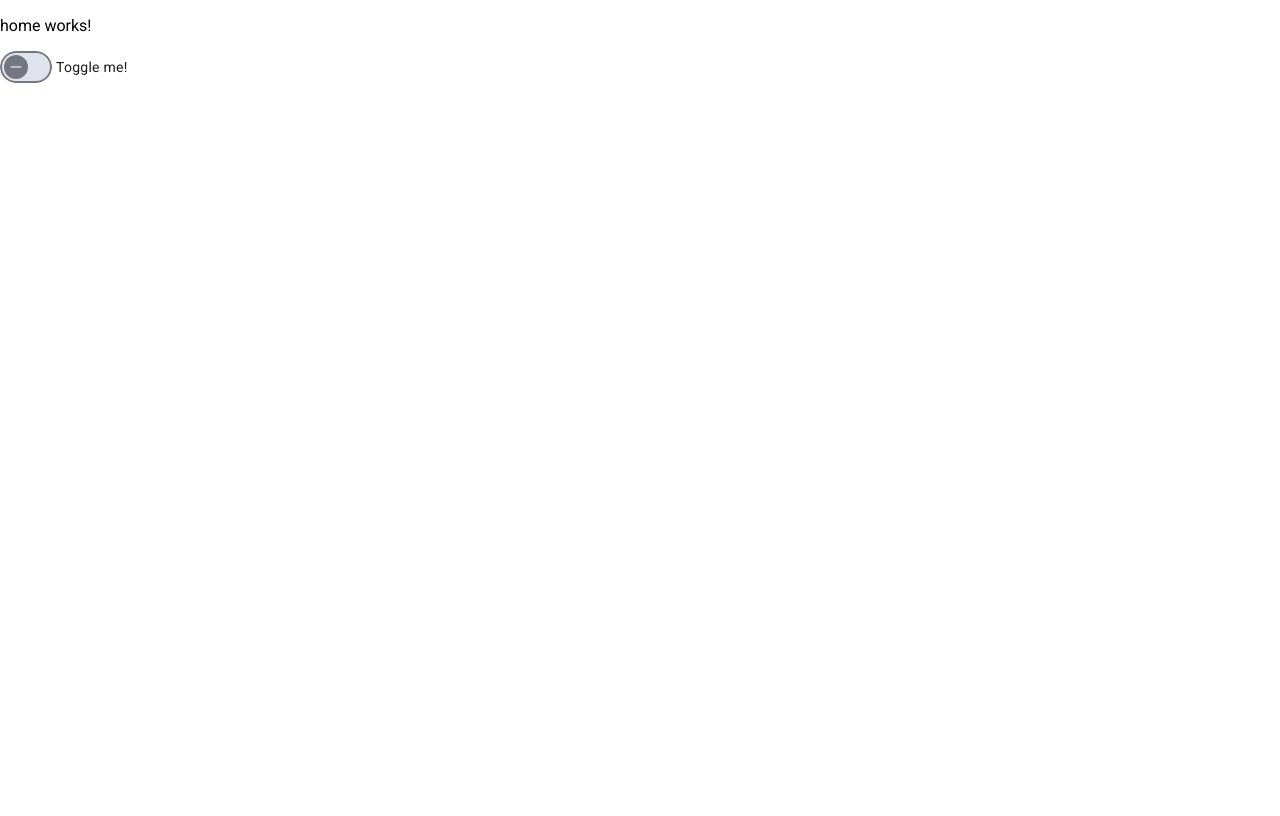
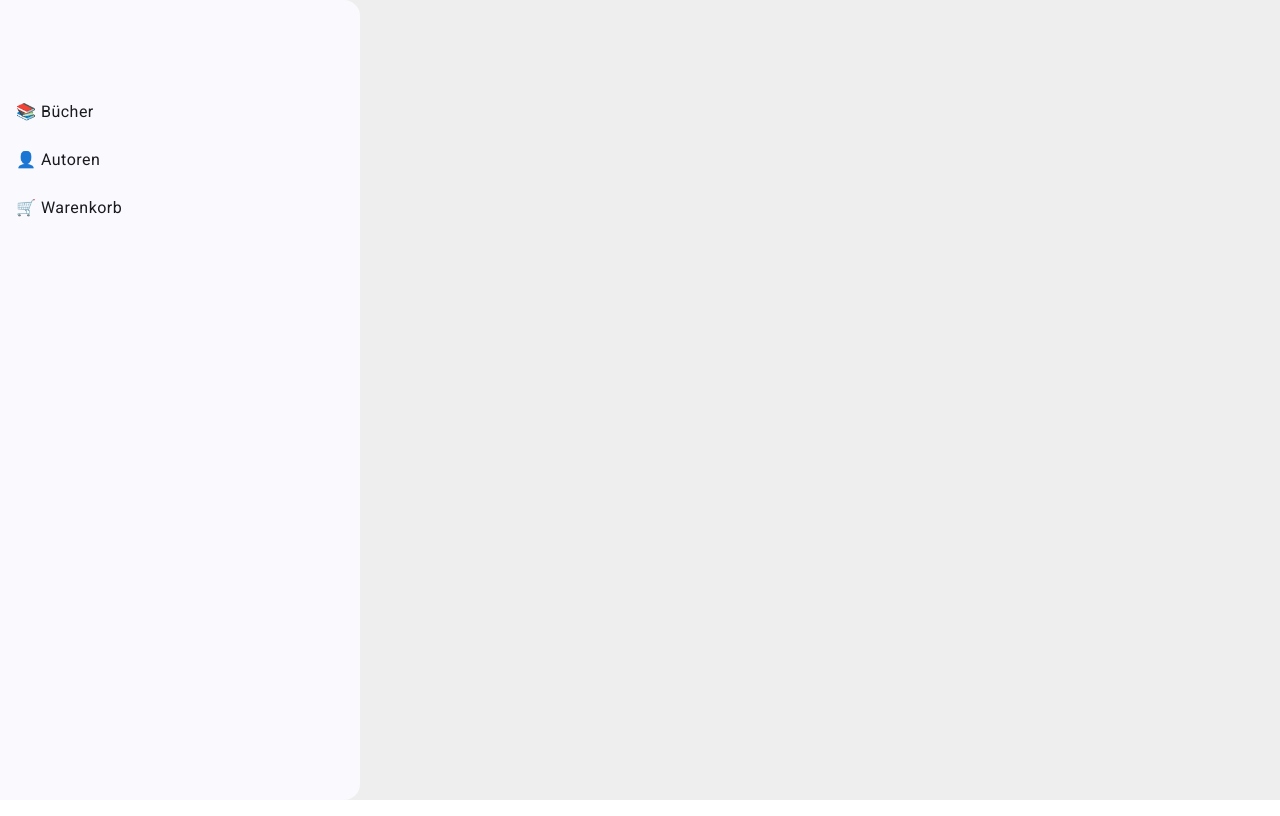
Before and after one commit to thomasaltenburger98/Angular_Project, an Angular app: page / in a window 1280 px wide. Built offline with nearby package versions, Linux system fonts and the light colour scheme.

Commit message:
add navbar

```diff
--- a/src/app/app.component.html
+++ b/src/app/app.component.html
@@ -1 +1,2 @@
-<app-home></app-home>
+<app-navbar></app-navbar>
+<router-outlet></router-outlet>
--- a/src/app/app.component.ts
+++ b/src/app/app.component.ts
@@ -1,10 +1,11 @@
 import { Component } from '@angular/core';
 import { RouterOutlet } from '@angular/router';
 import {HomeComponent} from './features/home/home.component';
+import {NavbarComponent} from './shared/navbar/navbar.component';
 
 @Component({
   selector: 'app-root',
-  imports: [RouterOutlet, HomeComponent],
+  imports: [RouterOutlet, HomeComponent, NavbarComponent],
   templateUrl: './app.component.html',
   styleUrl: './app.component.scss'
 })
--- /dev/null
+++ b/src/app/core/auth.service.ts
@@ -0,0 +1,21 @@
+import { Injectable } from '@angular/core';
+
+type Role = 'user' | 'admin' | null;
+
+@Injectable({
+  providedIn: 'root'
+})
+export class AuthService {
+  private role: Role = 'user'; // Für Test: 'admin' oder 'user'
+
+  getRole(): Role {
+    return this.role;
+  }
+
+  setRole(newRole: Role) {
+    this.role = newRole;
+  }
+
+
+  constructor() { }
+}
--- /dev/null
+++ b/src/app/shared/navbar/navbar.component.html
@@ -0,0 +1,49 @@
+<!-- Nur wenn Rolle 'admin' -->
+@if (role=='admin'){
+
+  <ng-container>
+    <mat-sidenav-container class="example-container">
+      <mat-sidenav mode="side" opened>
+        <mat-nav-list>
+          <a mat-list-item routerLink="/books/admin">
+            📚 Bücher
+          </a>
+          <a mat-list-item routerLink="/authors/admin">
+            👤 Autoren
+          </a>
+        </mat-nav-list>
+      </mat-sidenav>
+
+      <mat-sidenav-content>
+        <router-outlet></router-outlet>
+      </mat-sidenav-content>
+    </mat-sidenav-container>
+  </ng-container>
+
+} @else if (role=='user'){
+
+  <!-- Nur wenn Rolle 'user' -->
+  <ng-container>
+    <mat-sidenav-container class="example-container">
+      <mat-sidenav mode="side" opened>
+        <mat-nav-list>
+          <a mat-list-item routerLink="/books/user">
+            📚 Bücher
+          </a>
+          <a mat-list-item routerLink="/authors/user">
+            👤 Autoren
+          </a>
+          <a mat-list-item routerLink="/cart">
+            🛒 Warenkorb
+          </a>
+        </mat-nav-list>
+      </mat-sidenav>
+
+      <mat-sidenav-content>
+        <router-outlet></router-outlet>
+      </mat-sidenav-content>
+    </mat-sidenav-container>
+  </ng-container>
+} @else {
+  <p>Keine Rolle gefunden</p>
+}
--- /dev/null
+++ b/src/app/shared/navbar/navbar.component.scss
@@ -0,0 +1,14 @@
+.example-container {
+  position: absolute;
+  top: 0;
+  bottom: 0;
+  left: 0;
+  right: 0;
+  background: #eee;
+}
+mat-sidenav {
+  display: flex;
+  flex-direction: column;
+  justify-content: flex-start; /* falls du später unten willst -> flex-end */
+  padding-top: 80px; // <-- Abstand von oben z.B. 80px
+}
--- /dev/null
+++ b/src/app/shared/navbar/navbar.component.ts
@@ -0,0 +1,33 @@
+import { Component } from '@angular/core';
+import {AuthService} from '../../core/auth.service';
+import {MatSidenav, MatSidenavContainer} from '@angular/material/sidenav';
+import {MatSidenavModule} from '@angular/material/sidenav';
+import {RouterLink, RouterOutlet} from '@angular/router';
+import {MatListItem, MatNavList} from '@angular/material/list';
+
+
+@Component({
+  selector: 'app-navbar',
+  standalone: true,
+  imports: [
+    MatSidenavContainer,
+    MatSidenav, MatSidenavModule, RouterOutlet, RouterLink, MatNavList, MatListItem
+
+  ],
+  templateUrl: './navbar.component.html',
+  styleUrl: './navbar.component.scss'
+})
+export class NavbarComponent {
+
+
+  constructor(private auth: AuthService) {
+
+
+
+  }
+
+  get role() {
+    return this.auth.getRole();
+  }
+
+}
--- a/src/main.ts
+++ b/src/main.ts
@@ -2,5 +2,6 @@ import { bootstrapApplication } from '@angular/platform-browser';
 import { appConfig } from './app/app.config';
 import { AppComponent } from './app/app.component';
 
+
 bootstrapApplication(AppComponent, appConfig)
   .catch((err) => console.error(err));
```
Also changed, not shown: 2 other files (tests, documents, lock files or other folders).
